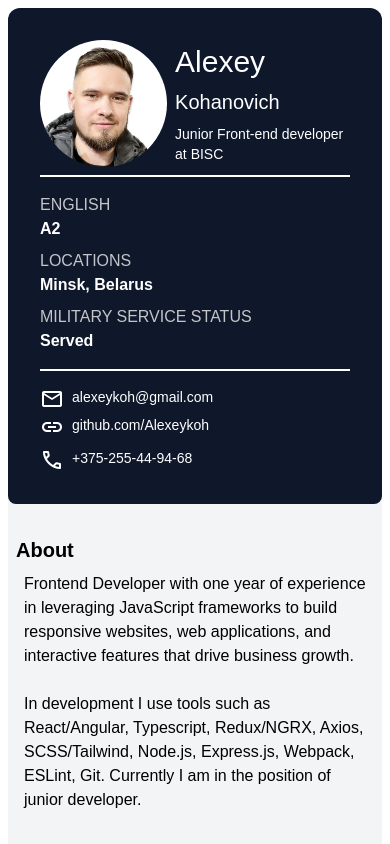
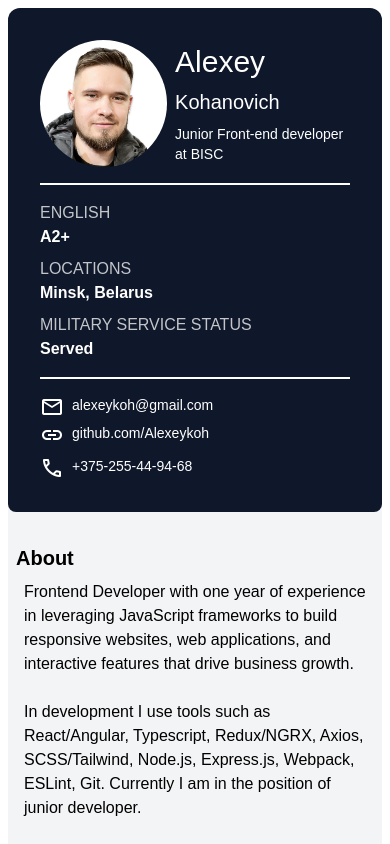
Before and after one commit to Alexeykoh/OpenToWork, a website: page index.html in a window 390 px wide. Shown: the top 844 px of the page. Drawn offline with nearby package versions, Linux system fonts and the light colour scheme.

Commit message:
fix: some fixes

```diff
--- a/index.html
+++ b/index.html
@@ -32,7 +32,7 @@
       <aside
         class="lg:w-1/4 max-h-max bg-slate-900 p-8 text-white flex flex-col gap-4 lg:gap-10 rounded-lg lg:rounded-none">
         <header
-          class="flex gap-2 lg:gap-4 items-center lg:flex-col flex-row border-b-2 border-b-white pb-2 lg:pb-8">
+          class="flex gap-2 lg:gap-4 items-center lg:flex-col flex-row border-b-2 border-b-white pb-4 lg:pb-8">
           <div class="image">
             <img class="rounded-full w-40 h-auto lg:w-64  "
               src="./assets/images/photo.jpg"
@@ -48,7 +48,7 @@
         <ul class="flex flex-col gap-2 lg:gap-4 border-b-2 border-b-white pb-4 lg:pb-8">
           <li class="flex flex-col">
             <h3 class="uppercase opacity-75 font-light">english</h3>
-            <p class="font-semibold text-md"> A2</p>
+            <p class="font-semibold text-md"> A2+</p>
           </li>
           <li class="flex flex-col">
             <h3 class="uppercase opacity-75 font-light">LOCATIONS</h3>
--- a/script.js
+++ b/script.js
@@ -3,7 +3,7 @@ const pdfContetnt = document.getElementById('pdfContetnt')
 getPDFButton.addEventListener('click', getPDF)
 
 function getPDF() {
-    var element = document.getElementById('pdfContetnt'); //replace with your element id
+    var element = document.getElementById('pdfContetnt');
     var opt = {
         margin: 0.5,
         filename: 'AlexeyKohanovich_cv.pdf',
@@ -11,7 +11,5 @@ function getPDF() {
         html2canvas: { scale: 2.5 },
         jsPDF: { unit: 'in', format: 'a3', orientation: 'portrait' }
     };
-
-    // New Promise-based usage:
     html2pdf().set(opt).from(element).save();
 }
```
